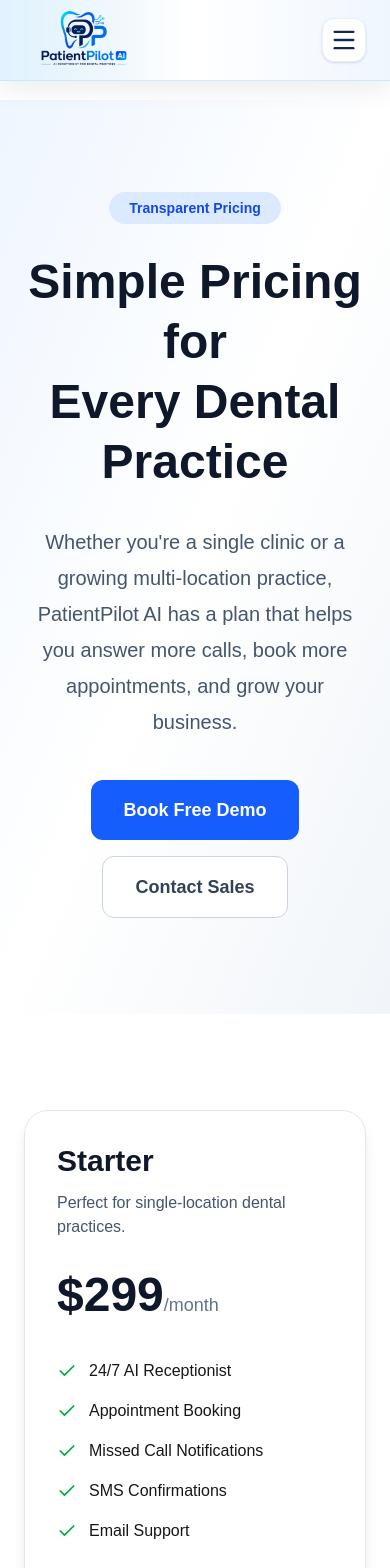
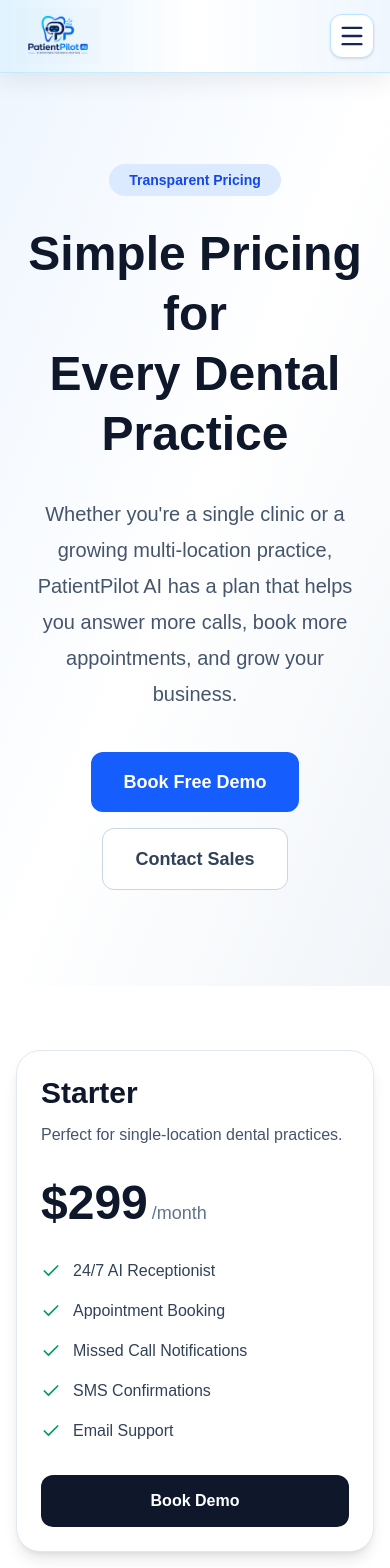
Before and after one commit to saurabhjoseph-commits/Patientpilot-ai, a Next.js app in the folder website/: page /pricing in a window 390 px wide. Shown: the top 1568 px of the page. Built offline with nearby package versions, Linux system fonts and the light colour scheme.

Commit message:
fix: improve mobile header and pricing readability

```diff
--- a/website/app/(website)/layout.tsx
+++ b/website/app/(website)/layout.tsx
@@ -10,7 +10,7 @@
     <>
       <Header />
 
-      <main className="min-h-screen pt-[100px] md:pt-20">
+      <main className="min-h-screen pt-[72px] md:pt-20">
         {children}
       </main>
 
--- a/website/components/Header.tsx
+++ b/website/components/Header.tsx
@@ -18,16 +18,16 @@
 
   return (
     <header className="fixed top-0 left-0 right-0 z-50 border-b border-sky-200/70 bg-gradient-to-r from-sky-100/95 via-white/90 to-blue-50/95 shadow-[0_8px_24px_rgba(15,23,42,0.08)] backdrop-blur-xl md:border-slate-200 md:bg-white/90 md:shadow-none md:backdrop-blur-md">
-      <div className="mx-auto flex h-20 max-w-7xl items-center justify-between px-6">
+      <div className="mx-auto flex h-[72px] max-w-7xl items-center justify-between px-4 sm:px-6 md:h-20">
         {/* Logo */}
-        <Link href="/" className="flex h-full items-center" aria-label="PatientPilot AI home">
+        <Link href="/" className="flex h-full items-center overflow-hidden" aria-label="PatientPilot AI home">
           <Image
             src="/images/patientpilot-logo.png"
             alt="PatientPilot AI"
             width={350}
             height={120}
             priority
-            className="h-20 w-auto mix-blend-multiply md:mix-blend-normal"
+            className="h-14 w-auto object-contain mix-blend-multiply md:h-20 md:mix-blend-normal"
           />
         </Link>
 
@@ -57,7 +57,7 @@
         {/* Mobile Menu Button */}
         <button
           type="button"
-          className="inline-flex h-11 w-11 items-center justify-center rounded-xl border border-sky-100 bg-white text-blue-950 shadow-sm transition hover:bg-sky-50 focus-visible:outline-none focus-visible:ring-2 focus-visible:ring-blue-500 focus-visible:ring-offset-2 md:hidden"
+          className="inline-flex h-11 w-11 items-center justify-center rounded-xl border border-sky-200 bg-white text-blue-950 shadow-sm transition hover:bg-sky-50 focus-visible:outline-none focus-visible:ring-2 focus-visible:ring-blue-600 focus-visible:ring-offset-2 md:hidden"
           onClick={() => setMobileOpen(!mobileOpen)}
           aria-expanded={mobileOpen}
           aria-controls="mobile-navigation"
@@ -76,7 +76,7 @@
                 key={item.name}
                 href={item.href}
                 onClick={() => setMobileOpen(false)}
-                className="py-3 text-slate-700"
+              className="rounded-lg px-3 py-3 text-slate-800 transition hover:bg-sky-100 focus-visible:outline-none focus-visible:ring-2 focus-visible:ring-blue-600"
               >
                 {item.name}
               </Link>
@@ -84,7 +84,8 @@
 
             <Link
               href="/contact"
-              className="mt-4 rounded-xl bg-blue-600 px-5 py-3 text-center font-semibold text-white"
+              onClick={() => setMobileOpen(false)}
+              className="mt-4 min-h-12 rounded-xl bg-blue-600 px-5 py-3 text-center font-semibold text-white transition hover:bg-blue-700 focus-visible:outline-none focus-visible:ring-2 focus-visible:ring-blue-600 focus-visible:ring-offset-2"
             >
               Book Demo
             </Link>
--- a/website/components/pricing/PricingCards.tsx
+++ b/website/components/pricing/PricingCards.tsx
@@ -50,15 +50,15 @@
 
 export default function PricingCards() {
   return (
-    <section className="bg-white py-24">
-      <div className="mx-auto max-w-7xl px-6">
+    <section className="bg-white py-16 sm:py-24">
+      <div className="mx-auto max-w-7xl px-4 sm:px-6">
 
         <div className="grid gap-8 lg:grid-cols-3">
 
           {plans.map((plan) => (
             <div
               key={plan.name}
-              className={`rounded-3xl border p-8 shadow-lg transition hover:-translate-y-2 hover:shadow-2xl ${
+              className={`relative w-full rounded-3xl border bg-white p-6 text-slate-900 shadow-lg transition hover:-translate-y-2 hover:shadow-2xl sm:p-8 ${
                 plan.popular
                   ? "border-blue-600 ring-2 ring-blue-600"
                   : "border-slate-200"
@@ -84,22 +84,22 @@
                 </span>
 
                 {plan.price !== "Custom" && (
-                  <span className="text-lg text-slate-500">
+                  <span className="ml-1 text-lg text-slate-500">
                     /month
                   </span>
                 )}
               </div>
 
-              <ul className="mt-10 space-y-4">
+              <ul className="mt-8 space-y-4 sm:mt-10">
 
                 {plan.features.map((feature) => (
                   <li
                     key={feature}
-                    className="flex items-center gap-3"
+                    className="flex items-start gap-3 text-slate-700"
                   >
-                    <Check className="h-5 w-5 text-green-600" />
+                    <Check className="mt-0.5 h-5 w-5 shrink-0 text-emerald-600" aria-hidden="true" />
 
-                    <span>{feature}</span>
+                    <span className="leading-6">{feature}</span>
                   </li>
                 ))}
 
@@ -111,7 +111,7 @@
                     ? "/book-demo"
                     : "/contact"
                 }
-                className={`mt-10 block rounded-xl py-4 text-center font-semibold transition ${
+                className={`mt-8 block min-h-12 rounded-xl py-3.5 text-center font-semibold transition focus-visible:outline-none focus-visible:ring-2 focus-visible:ring-blue-600 focus-visible:ring-offset-2 sm:mt-10 ${
                   plan.popular
                     ? "bg-blue-600 text-white hover:bg-blue-700"
                     : "bg-slate-900 text-white hover:bg-slate-800"
```
Also changed, not shown: 1 other file (tests, documents, lock files or other folders).
